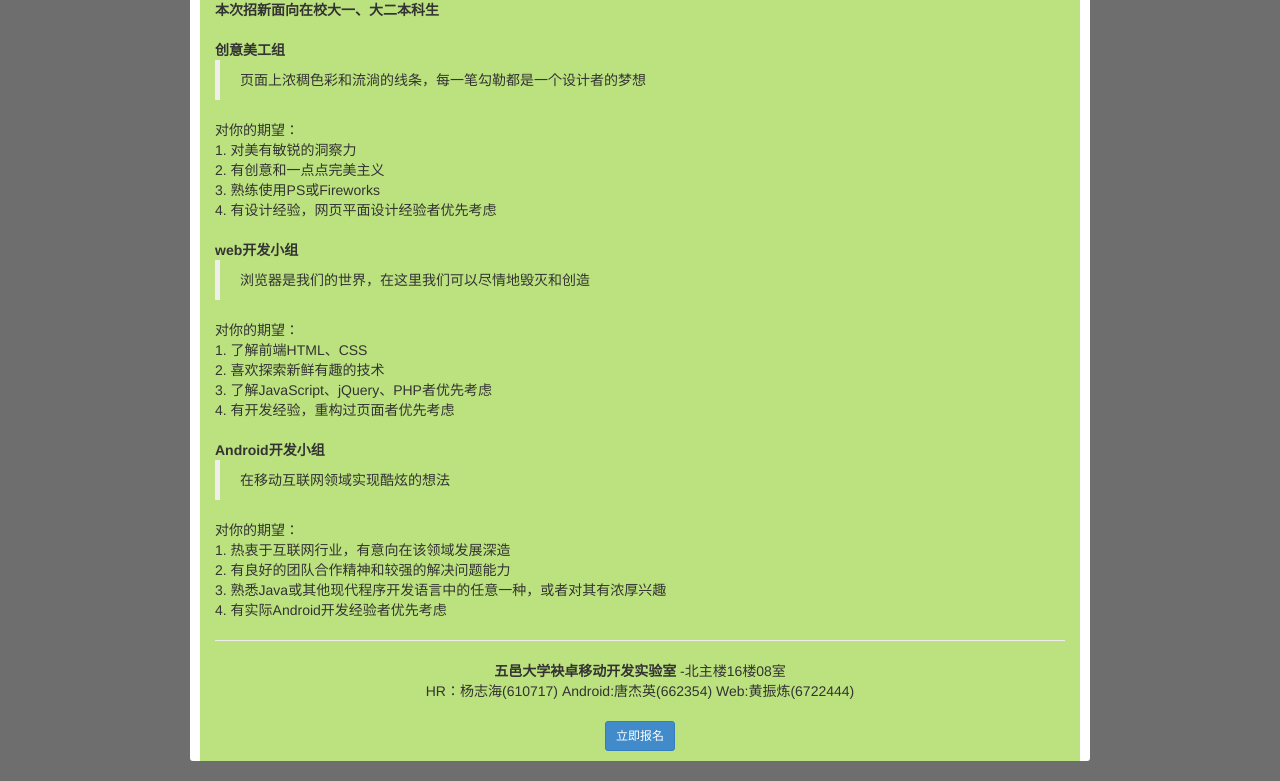
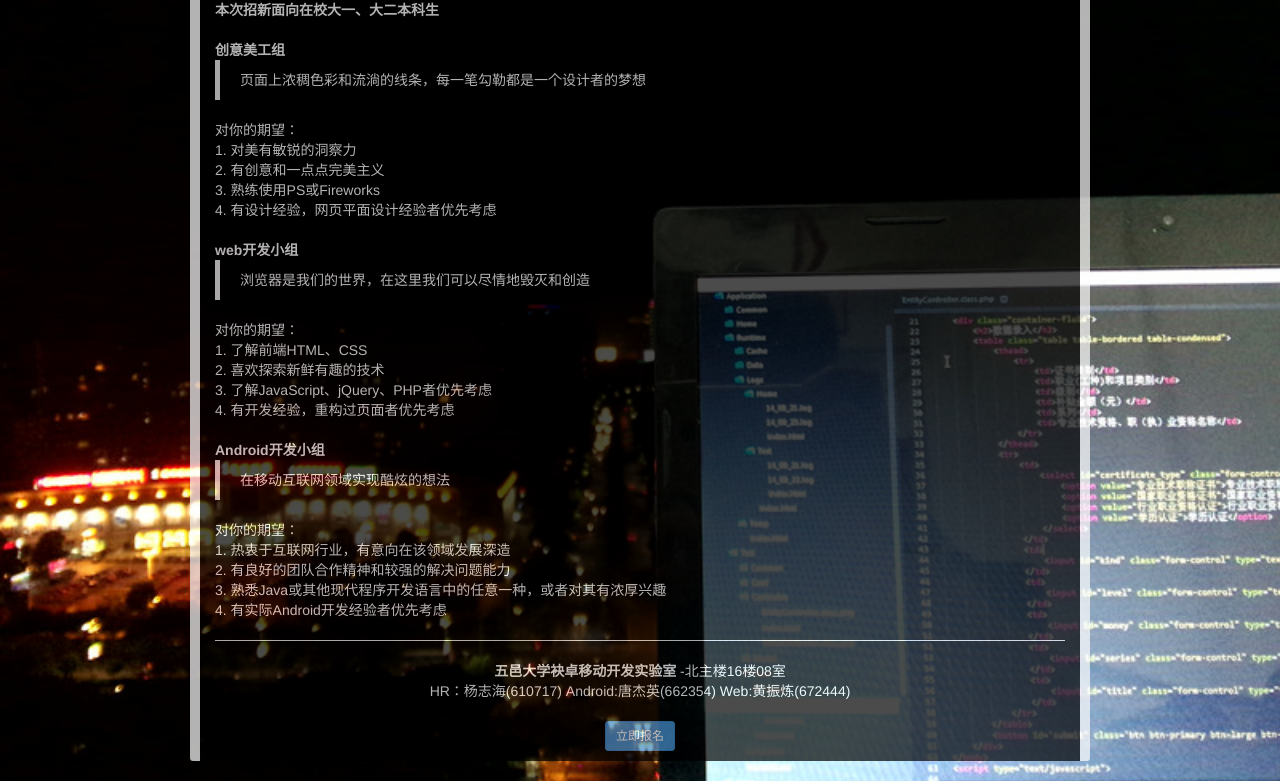
Before and after one commit to Meizhuo/Recruitment-2014, a plain HTML site: page index.html in a window 1280 px wide. Shown: the part 157-938 px from the top of the page. Drawn offline with Linux system fonts and the light colour scheme.

Commit message:
black style~

```diff
--- a/index.html
+++ b/index.html
@@ -17,14 +17,14 @@
 
 <link rel="stylesheet" href="./zhaoxin.css">
 </head>
-<body>
-<div class="div_body">
+<body >
+<div class="div_body transparent_class" >
 <div class="div_body_top">
 <sapn><a href="http://meizhuo.github.io"><img src="./images/ic_top_meizhuo.png"></a></sapn>
 <p style="float: right;color:white;margin-top: 20px;margin-right: 20px">联袂追求卓越&nbsp;&nbsp;&nbsp;技术创造未来</p>
 </div>
 
-<div class="container-fluid" id="my_container-fluid">
+<div class="container-fluid " id="my_container-fluid">
 	<div class="row-fluid">
 		<div class="span8">
 		<center><h1>2014袂卓工作室招新信息</h1></center>
@@ -79,7 +79,7 @@
 		<center>
 		<div class="span4">
 			 <address> <strong>五邑大学袂卓移动开发实验室</strong>  -北主楼16楼08室
-			 	<br /> HR：杨志海(610717) Android:唐杰英(662354) Web:黄振炼(6722444)<br /> </address> <button id="submit" style="margin-bottom: 10px;" class="btn btn-primary btn-sm">立即报名</button>
+			 	<br /> HR：杨志海(610717) Android:唐杰英(662354) Web:黄振炼(672444)<br /> </address> <button id="submit" style="margin-bottom: 10px;" class="btn btn-primary btn-sm">立即报名</button>
 		</div>
 		</center>
 	</div>
--- a/zhaoxin.css
+++ b/zhaoxin.css
@@ -1,6 +1,7 @@
 @CHARSET "UTF-8";
 body{
-background-color: #6E6E6E;
+/*background-color: #6E6E6E;	*/
+	background:url('./images/bg.jpg') fixed;background-size:cover
 }
 .div_body{
 	/*height:1900px;*/
@@ -9,10 +10,8 @@ background-color: #6E6E6E;
 	margin-left: auto;
 	margin-right: auto;
 	margin-bottom: 20px;
-background-color: #FFFFFF;
-border-radius:3px;
-
-
+	background-color: #FFFFFF;
+	border-radius:3px;
 }
 .div_body_top{
 	height:52px;
@@ -26,7 +25,7 @@ border: 1px solid gray;
 #my_container-fluid{
 	margin-top:5px;
 	width:880px;
-	background-color: #BCE27F;
+	background-color: black;
 
 }
 
@@ -41,3 +40,30 @@ border: 1px solid gray;
 blockquote{
 	font-size: 14px;
 }
+
+.transparent_class {
+      filter:alpha(opacity=50);
+      -moz-opacity:0.7;
+      -khtml-opacity: 0.7;
+      opacity: 0.7;
+}
+
+p{
+	color: white;
+}
+
+dd{
+	color: white;
+}
+
+dl{
+	color: white;
+}
+
+h1{
+	color: white;
+}
+
+address{
+	color :white;
+}
```
Also changed, not shown: images/bg.jpg (added).
